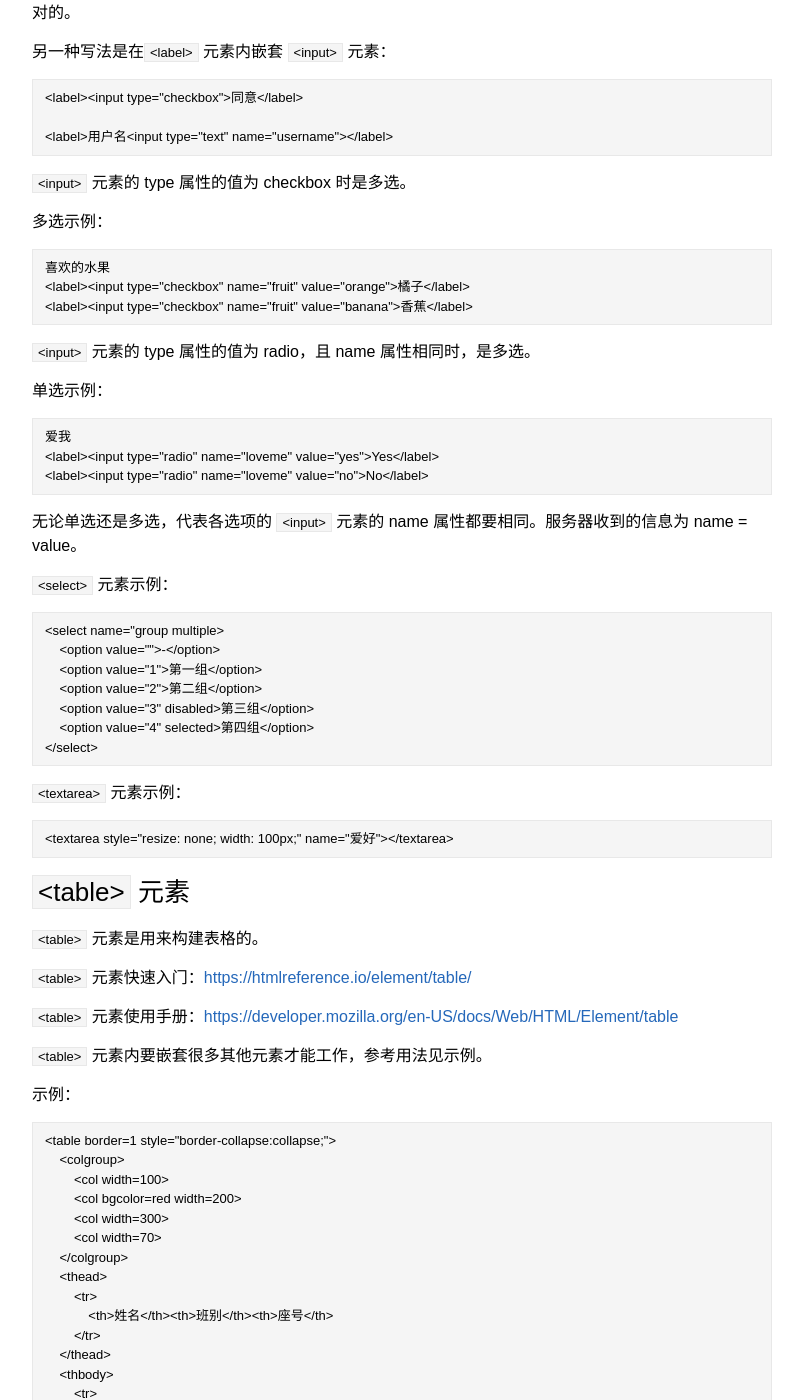
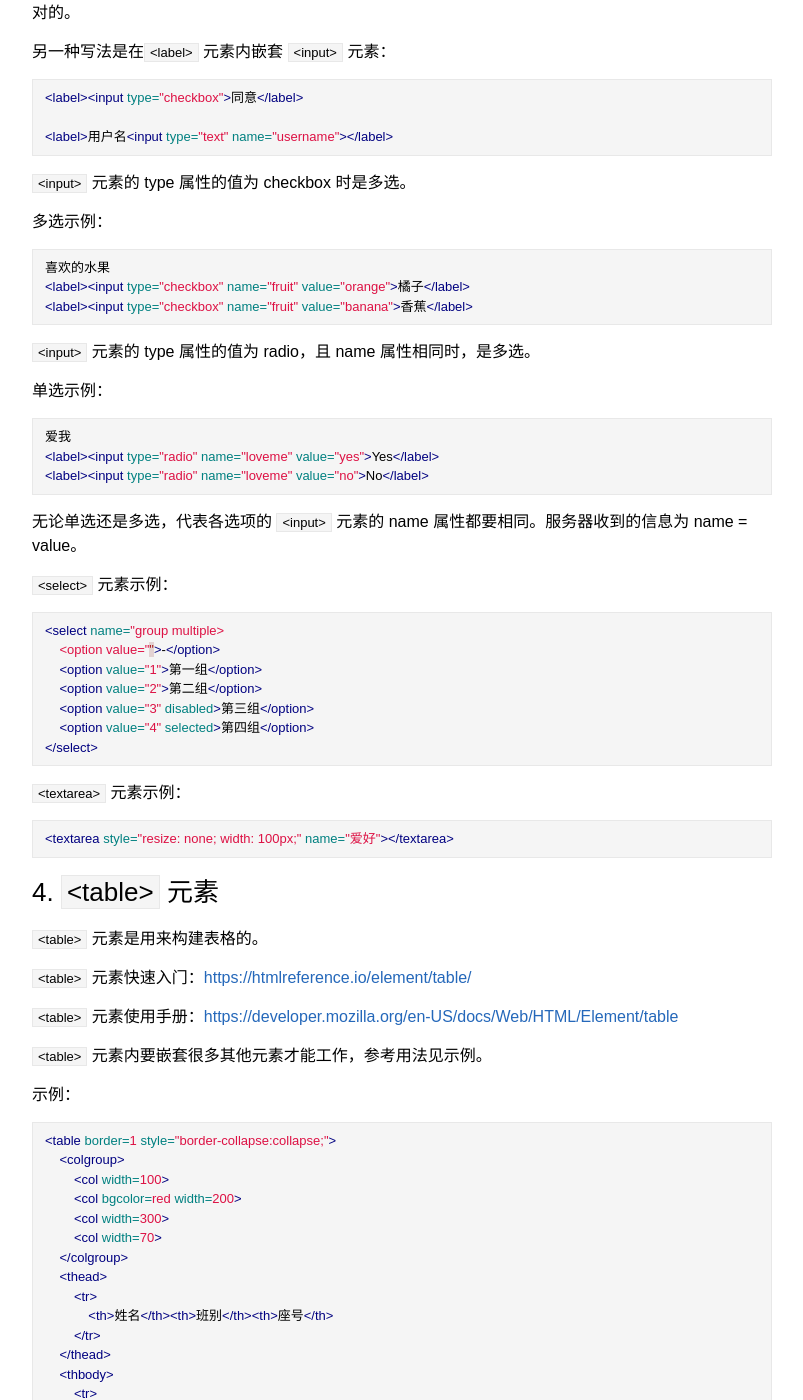
Before and after one commit to mokunshao/mokunshao.github.io, a Jekyll site: the page built from _posts/2018-07-23-common-html-elements.md, in a window 1280 px wide and 1400 px high, scrolled down 3283 px. Shown: the whole window, without its empty margins (238-1041 px from the left). Built offline with Jekyll 4.4.1, drawn with Linux system fonts in a browser that asks for light colours; our own code applies the rules of GitHub Pages for plain Markdown files; some of the changed text lies outside the part shown.

Commit message:
minor change

````diff
--- a/_posts/2018-07-23-common-html-elements.md
+++ b/_posts/2018-07-23-common-html-elements.md
@@ -32,19 +32,19 @@ title: HTML 常用元素
 
 示例：
 
-```
+```html
 <iframe name=xxx src="#"></iframe>
 <a target=xxx href="http://www.qq.com">QQ</a>
 <a target=xxx href="http://www.baidu.com">Baidu</a>
 ```
 
-### `<a>` 元素
+### 2. `<a>` 元素
 
 `<a>` 元素快速入门：[https://htmlreference.io/element/a/](https://htmlreference.io/element/a/)
 
 `<a>` 元素使用手册：[https://developer.mozilla.org/en-US/docs/Web/HTML/Element/a](https://developer.mozilla.org/en-US/docs/Web/HTML/Element/a)
 
-#### 1. target 属性的四个值：
+#### 2.1 target 属性的四个值：
 
 1. `_self` 当前页面加载
 
@@ -54,15 +54,15 @@ title: HTML 常用元素
 
 4. `_top` 加载响应进入顶层浏览上下文。如果没有 parent 框架或者浏览上下文，此选项的行为方式与 `_self` 相同。
 
-#### 2. download 属性:
+#### 2.2 download 属性:
 
 添加该属性后点击链接会保存为本地文件。
 
-#### 3. href 属性:
+#### 2.3 href 属性:
 
 绝对URL（或：绝对路径）
 
-```
+```html
 href="http://www.example.com/index.htm"
 
 href="http://www.example.com/index.htm#bottom"
@@ -76,20 +76,20 @@ href="//www.example.com/index.htm"
 
 相对URL（或：相对路径）
 
-```
+```html
 href="index.htm"
 ```
 
 锚 URL
 
-```
+```html
 href="#top"
 <!-- 上面这个不发送请求 -->
 ```
 
 伪协议
 
-```
+```html
 href=JavaScript:alert("你好");
 <!-- 伪协议是历史遗留问题 -->
 ```
@@ -127,7 +127,7 @@ href=JavaScript:alert("你好");
 
 示例：
 
-```
+```html
 <form action="user" method="post">
     <input type="text" name="username">
     <input type="password" name="password">
@@ -137,25 +137,25 @@ href=JavaScript:alert("你好");
 
 submit 是 `<input>` 元素唯一可以提交表单的type：
 
-```
+```html
 <input type="submit" value="注册">
 ```
 
 提交表单也可以通过 `<button>` 元素实现：
 
-```
+```html
 <button>注册</button>
 ```
 
 下面这个点击后无反应，不要这样写：
 
-```
+```html
 <input type="button" value="注册">
 ```
 
 如果想要点击选项的文字也能选中，给文字加个 `<label>` 元素：
 
-```
+```html
 <input type="checkbox" id="xxx"><label for="xxx">同意</label>
 
 <label for="xxx">用户名</label><input type="text" id="xxx" name="username">
@@ -165,7 +165,7 @@ submit 是 `<input>` 元素唯一可以提交表单的type：
 
 另一种写法是在`<label>` 元素内嵌套 `<input>` 元素：
 
-```
+```html
 <label><input type="checkbox">同意</label>
 
 <label>用户名<input type="text" name="username"></label>
@@ -175,7 +175,7 @@ submit 是 `<input>` 元素唯一可以提交表单的type：
 
 多选示例：
 
-```
+```html
 喜欢的水果
 <label><input type="checkbox" name="fruit" value="orange">橘子</label>
 <label><input type="checkbox" name="fruit" value="banana">香蕉</label>
@@ -185,7 +185,7 @@ submit 是 `<input>` 元素唯一可以提交表单的type：
 
 单选示例：
 
-```
+```html
 爱我
 <label><input type="radio" name="loveme" value="yes">Yes</label>
 <label><input type="radio" name="loveme" value="no">No</label>
@@ -195,7 +195,7 @@ submit 是 `<input>` 元素唯一可以提交表单的type：
 
 `<select>` 元素示例：
 
-```
+```html
 <select name="group multiple>
     <option value="">-</option>
     <option value="1">第一组</option>
@@ -207,11 +207,11 @@ submit 是 `<input>` 元素唯一可以提交表单的type：
 
 `<textarea>` 元素示例：
 
-```
+```html
 <textarea style="resize: none; width: 100px;" name="爱好"></textarea>
 ```
 
-### `<table>` 元素
+### 4. `<table>` 元素
 
 `<table>` 元素是用来构建表格的。
 
@@ -223,7 +223,7 @@ submit 是 `<input>` 元素唯一可以提交表单的type：
 
 示例：
 
-```
+```html
 <table border=1 style="border-collapse:collapse;">
     <colgroup>
         <col width=100>
````
Also changed, not shown: other parts of _posts/2018-07-23-common-html-elements.md (+3 -3 lines).
